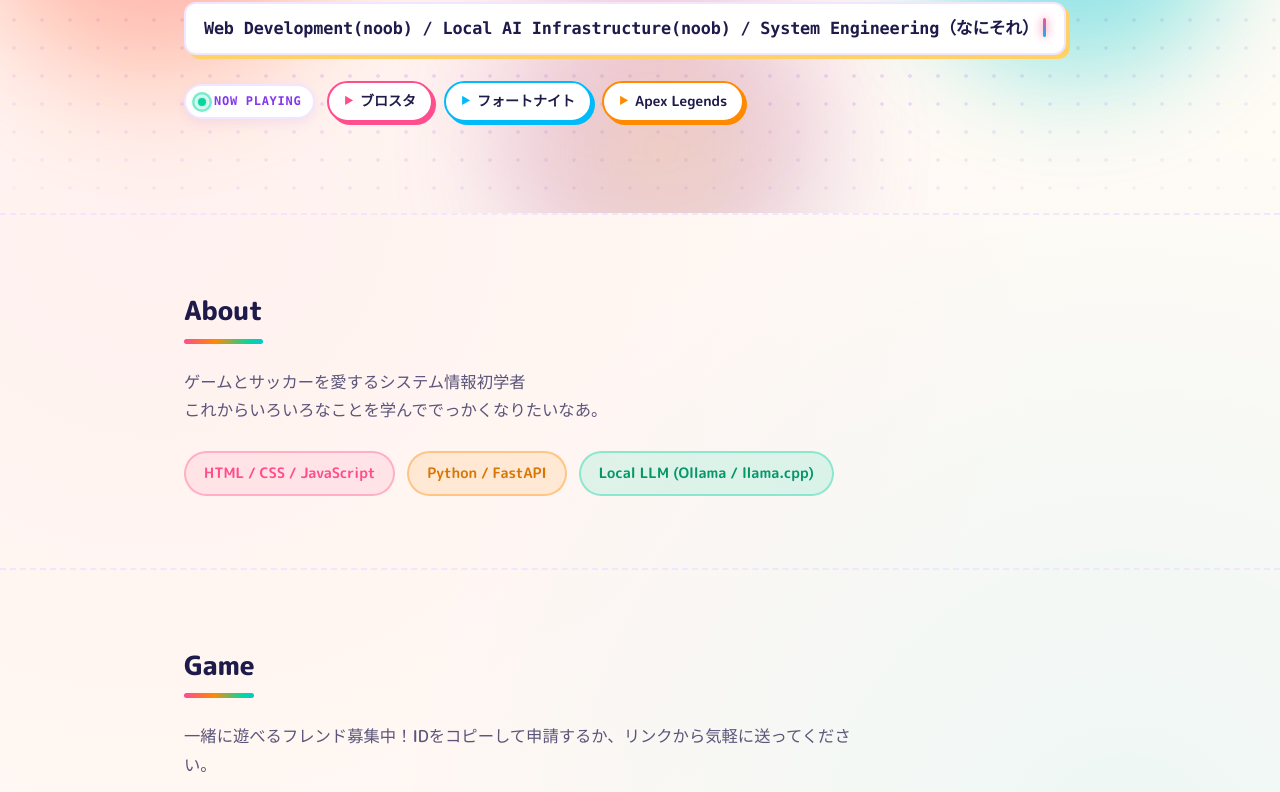
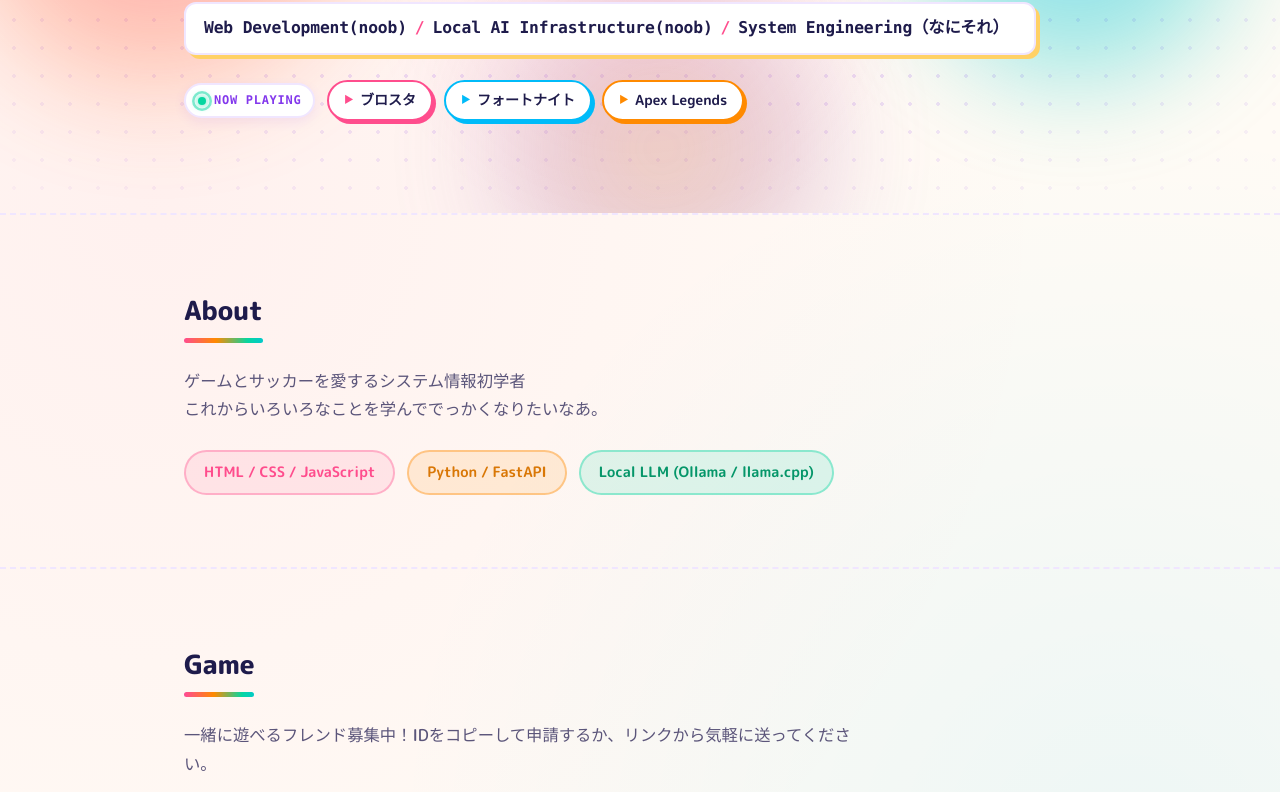
Before and after one commit to nishiko2453/my-web-site, a plain HTML site: page index.html in a window 1280 px wide. Shown: the part 288-1080 px from the top of the page. Drawn offline with nearby package versions, Linux system fonts and the light colour scheme; a web font is replaced by a local one.

Commit message:
Add files via upload

```diff
--- a/index.html
+++ b/index.html
@@ -35,7 +35,12 @@
       </div>
       <div class="container">
         <h1>アダチクミン</h1>
-        <p class="subtitle">Web Development(noob) / Local AI Infrastructure(noob) / System Engineering（なにそれ）
+        <p class="subtitle">
+          <span class="subtitle-item">Web Development(noob)</span>
+          <span class="subtitle-sep" aria-hidden="true">/</span>
+          <span class="subtitle-item">Local AI Infrastructure(noob)</span>
+          <span class="subtitle-sep" aria-hidden="true">/</span>
+          <span class="subtitle-item">System Engineering（なにそれ）</span>
         </p>
         <div class="hero-games" aria-label="プレイ中のゲーム">
           <span class="games-label">
--- a/script.js
+++ b/script.js
@@ -34,38 +34,70 @@
     const subtitle = document.querySelector('.hero .subtitle');
 
     if (subtitle && !prefersReducedMotion) {
-      const fullText = subtitle.textContent.replace(/\s+/g, ' ').trim();
-      const chars = Array.from(fullText);
-      subtitle.setAttribute('aria-label', fullText);
-      subtitle.textContent = '';
+      const items = Array.from(subtitle.querySelectorAll('.subtitle-item'));
+      const seps = Array.from(subtitle.querySelectorAll('.subtitle-sep'));
 
-      const textNode = document.createElement('span');
-      textNode.setAttribute('aria-hidden', 'true');
+      if (items.length > 0) {
+        const fullLabel = items.map((el) => el.textContent.trim()).join(' / ');
+        subtitle.setAttribute('aria-label', fullLabel);
+
+        const queue = [];
+        items.forEach((el, idx) => {
+          const text = el.textContent.replace(/\s+/g, ' ').trim();
+          el.textContent = '';
+          el.setAttribute('aria-hidden', 'true');
+          el.style.visibility = 'hidden';
+          queue.push({ el, chars: Array.from(text), sep: seps[idx] || null });
+          if (seps[idx]) seps[idx].style.visibility = 'hidden';
+        });
+
         const cursor = document.createElement('span');
         cursor.className = 'typing-cursor is-typing';
         cursor.setAttribute('aria-hidden', 'true');
 
-      subtitle.append(textNode, cursor);
+        let itemIdx = 0;
+        let charIdx = 0;
 
-      let index = 0;
-      const startDelay = 420;
+        const attachFirst = () => {
+          const current = queue[0];
+          current.el.style.visibility = 'visible';
+          current.textNode = document.createElement('span');
+          current.el.append(current.textNode, cursor);
+        };
 
         const typeNext = () => {
-        if (index < chars.length) {
-          const ch = chars[index];
-          textNode.textContent += ch;
-          index += 1;
+          const current = queue[itemIdx];
+          if (!current) {
+            cursor.classList.remove('is-typing');
+            return;
+          }
 
-          // Playful natural typing cadence
-          let delay = 25 + Math.random() * 18;
-          if (ch === '/') delay += 95;
-          window.setTimeout(typeNext, delay);
+          if (charIdx < current.chars.length) {
+            current.textNode.textContent += current.chars[charIdx];
+            charIdx += 1;
+            window.setTimeout(typeNext, 24 + Math.random() * 16);
+          } else {
+            if (current.sep) current.sep.style.visibility = 'visible';
+            itemIdx += 1;
+            charIdx = 0;
+
+            if (itemIdx < queue.length) {
+              const next = queue[itemIdx];
+              next.el.style.visibility = 'visible';
+              next.textNode = document.createElement('span');
+              next.el.append(next.textNode, cursor);
+              window.setTimeout(typeNext, 110);
             } else {
               cursor.classList.remove('is-typing');
             }
+          }
         };
 
-      window.setTimeout(typeNext, startDelay);
+        window.setTimeout(() => {
+          attachFirst();
+          typeNext();
+        }, 420);
+      }
     }
 
     // Smooth cursor-following candy glow + parallax on floating hero blobs
--- a/style.css
+++ b/style.css
@@ -463,11 +463,15 @@ a:focus-visible {
 }
 
 .subtitle {
-  display: inline-block;
+  display: inline-flex;
+  flex-wrap: wrap;
+  align-items: center;
+  gap: 2px 8px;
   margin-top: 22px;
   padding: 10px 18px;
   min-height: 2.6em;
-  font-size: clamp(0.92rem, 1.9vw, 1.05rem);
+  max-width: 100%;
+  font-size: clamp(0.88rem, 1.7vw, 1.02rem);
   font-weight: 600;
   color: var(--text);
   font-family: var(--font-mono);
@@ -476,6 +480,20 @@ a:focus-visible {
   border: 2px solid var(--border);
   border-radius: var(--radius-sm);
   box-shadow: 4px 4px 0 var(--pop-yellow);
+}
+
+.subtitle-item {
+  display: inline-block;
+  white-space: nowrap;
+}
+
+.subtitle-sep {
+  color: var(--pop-pink);
+  font-weight: 700;
+}
+
+body.theme-lfc .subtitle-sep {
+  color: var(--lfc-red);
 }
 
 .typing-cursor {
@@ -1760,6 +1778,32 @@ html.motion-ready .section h2[data-reveal].is-revealed::after {
     padding: 80px 0 60px;
   }
 
+  .subtitle {
+    display: flex;
+    flex-direction: column;
+    align-items: flex-start;
+    gap: 4px;
+    width: 100%;
+    padding: 10px 14px;
+    font-size: clamp(0.74rem, 3.2vw, 0.875rem);
+    line-height: 1.6;
+  }
+
+  .subtitle-sep {
+    display: none;
+  }
+
+  .subtitle-item::before {
+    content: "/";
+    margin-right: 6px;
+    color: var(--pop-pink);
+    font-weight: 700;
+  }
+
+  body.theme-lfc .subtitle-item::before {
+    color: var(--lfc-red);
+  }
+
   .section {
     padding: 52px 0;
   }
```
Lines whose indentation alone changed are shown as unchanged.
